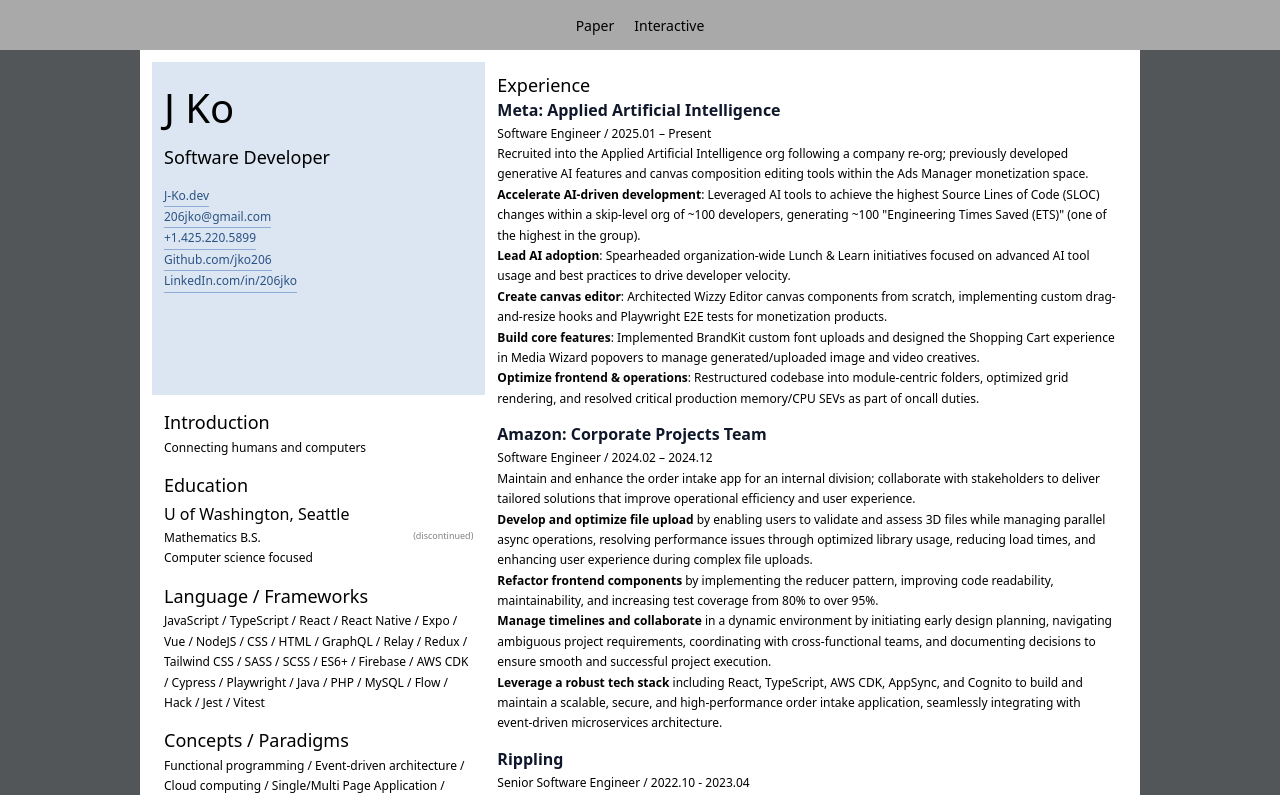
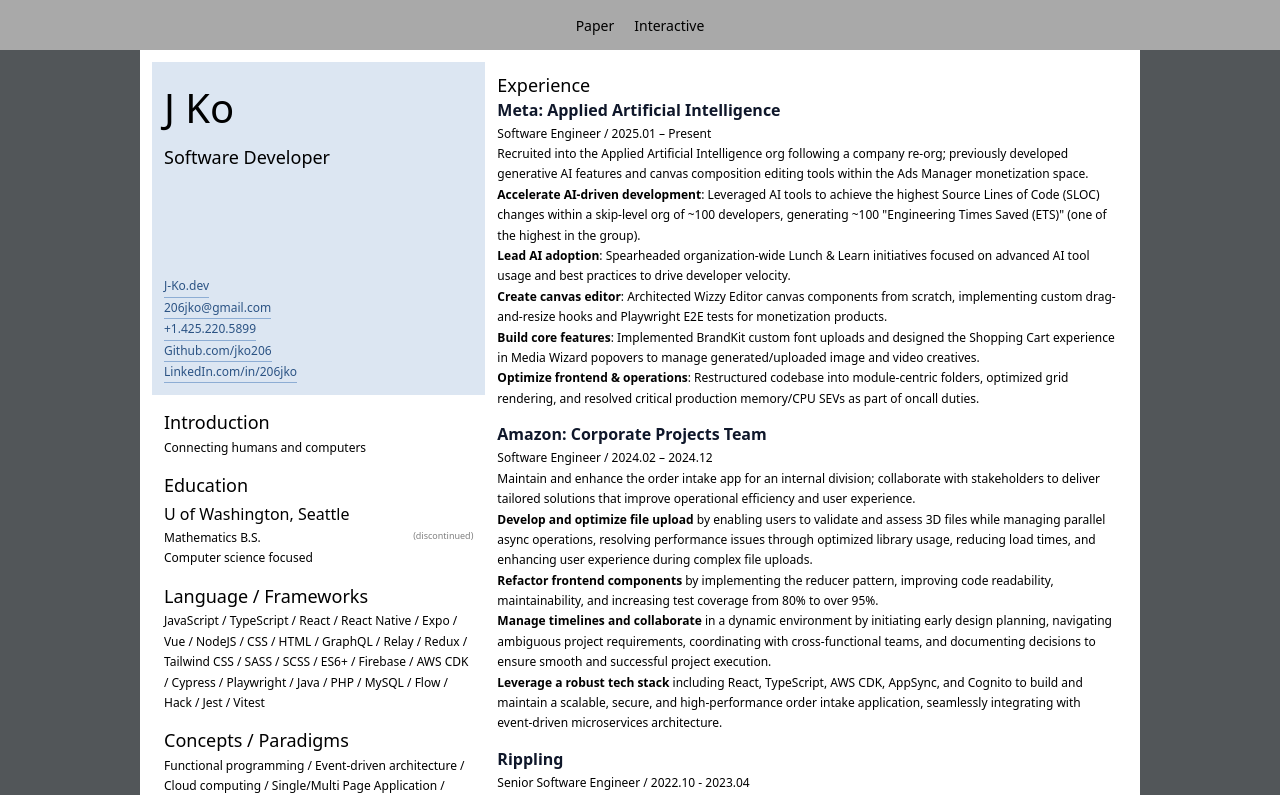
Before and after one commit to jko206/jko-dev, a Vue app: page / in a window 1280 px wide. Shown: the top 795 px of the page. Built offline with nearby package versions, Linux system fonts and the light colour scheme.

Commit message:
style(basic-info): align name and role at top, contact info at bottom of square

```diff
--- a/src/components/BasicInfo.vue
+++ b/src/components/BasicInfo.vue
@@ -1,7 +1,9 @@
 <template>
   <div class="section main">
-    <h1 class="name">{{ name }}</h1>
-    <h2>{{ role }}</h2>
+    <div class="header-group">
+      <h1 class="name">{{ name }}</h1>
+      <h2>{{ role }}</h2>
+    </div>
     <ul class="contact-list">
       <li v-for="item in contact" :key="item.text">
         <a target="_blank" :href="item.href">
@@ -30,6 +32,9 @@
   font-size: 18px
 
 .main
+  display: flex
+  flex-direction: column
+  justify-content: space-between
   margin-top: 0.125in
   aspect-ratio: 1 / 1
   top: -0.125in
@@ -48,6 +53,7 @@
 
 .contact-list
   margin-top: 13px
+  margin-bottom: 0
   a
     color: var(--jko-highlight)
     display: inline-block
```
